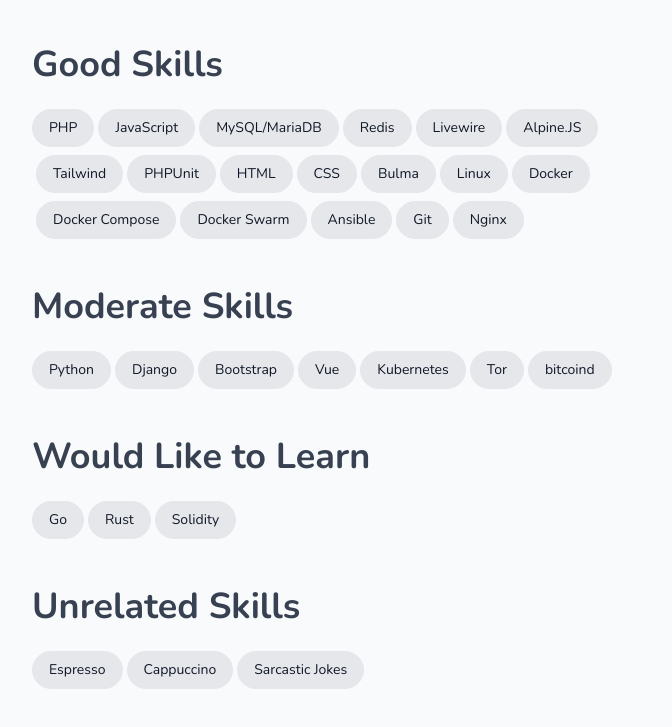
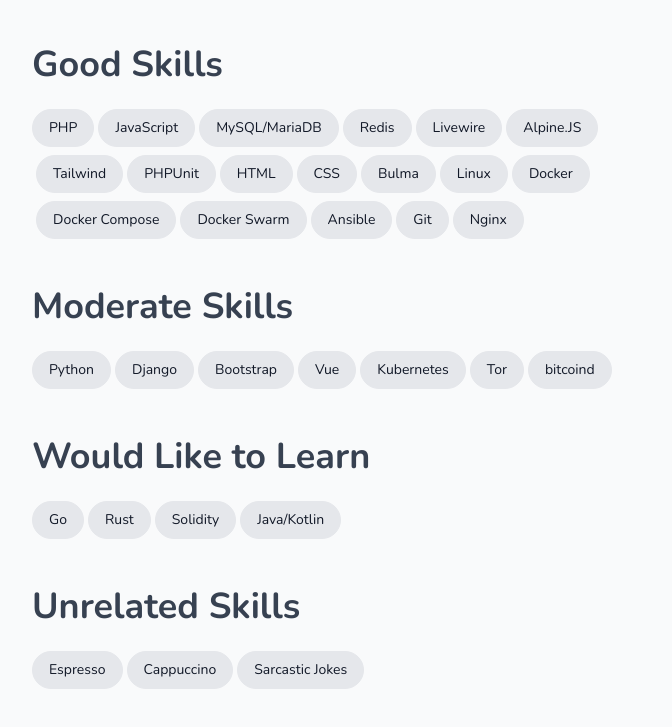
Before and after one commit to kondratovbr/kondratovbr.github.io, a website: page index.html in a window 1280 px wide. Shown: the part 2743-3470 px from the top of the page, without its empty margins (424-1096 px from the left). Drawn offline with nearby package versions, Linux system fonts and the light colour scheme.

Commit message:
Update index.html

```diff
--- a/index.html
+++ b/index.html
@@ -334,6 +334,7 @@
                         <li class="skill">Go</li>
                         <li class="skill">Rust</li>
                         <li class="skill">Solidity</li>
+                        <li class="skill">Java/Kotlin</li>
                     </ul>
                 </section>
 
```
